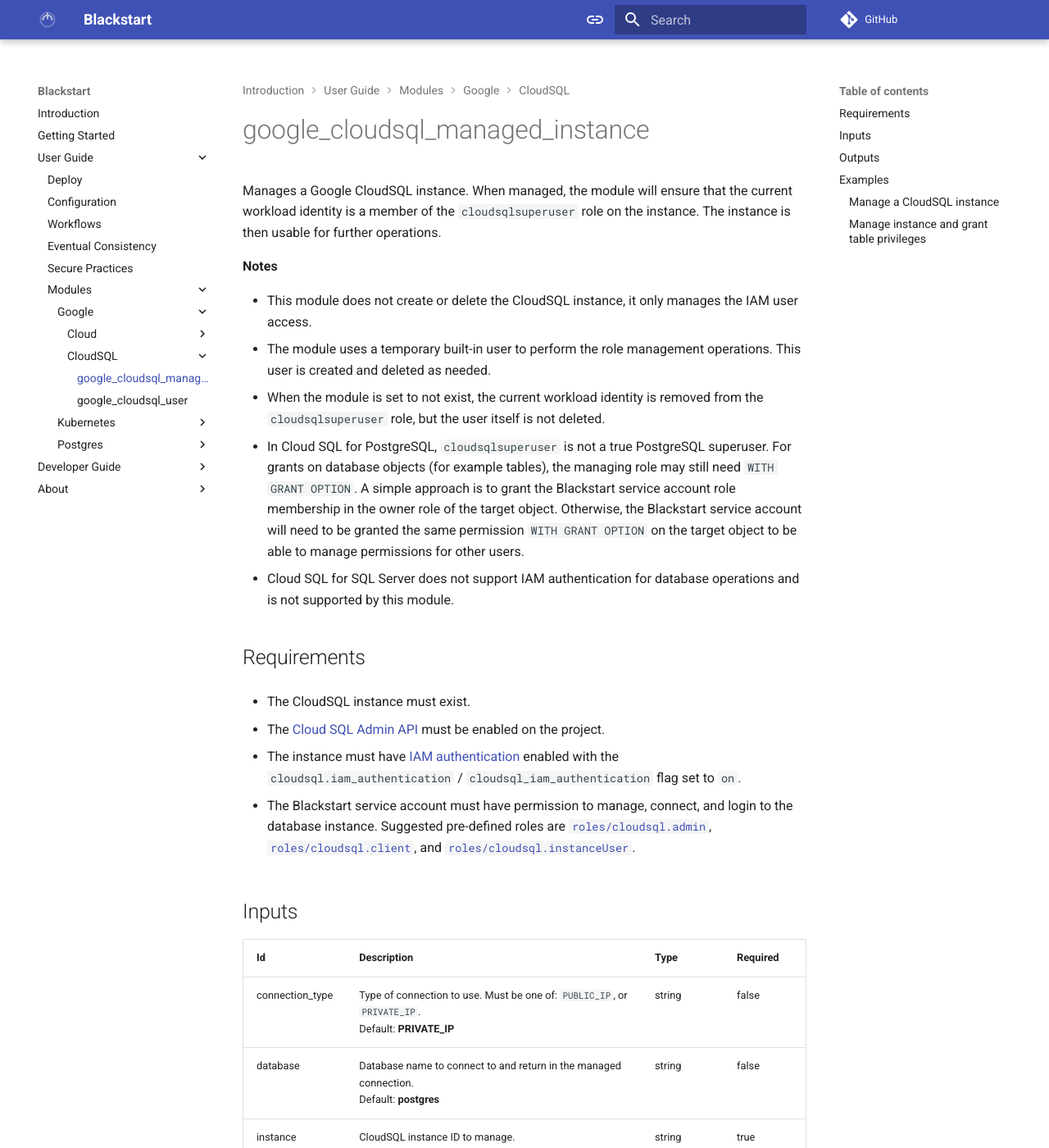
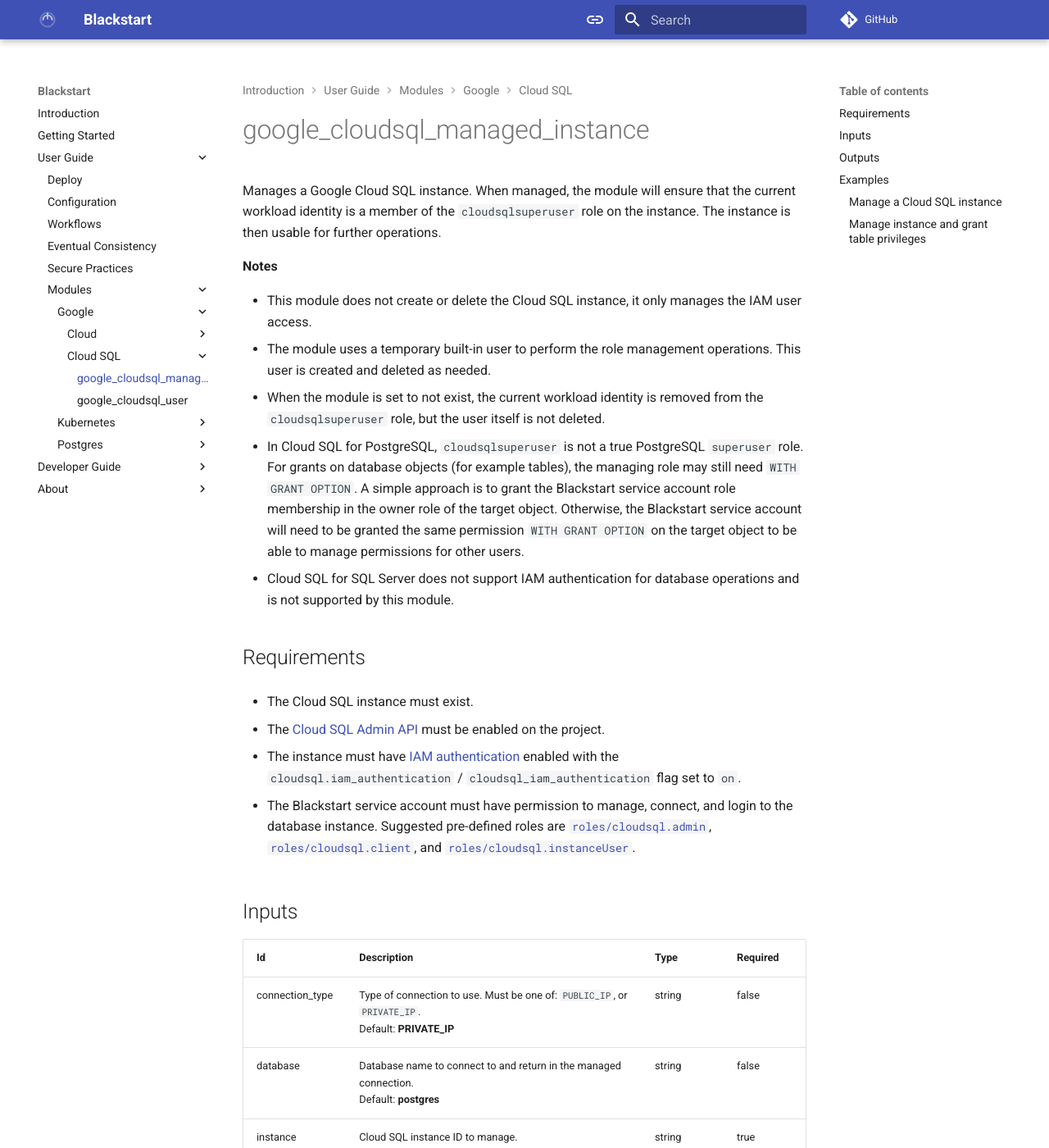
Before and after one commit to pezops/blackstart, an MkDocs documentation site: the page built from docs/user-guide/modules/Google/Cloud SQL/managed_instance.md, in a window 1280 px wide and 1400 px high. Shown: the whole window at 82% size. Built offline with MkDocs 1.6.1 and Material for MkDocs 9.7.7, drawn with Linux system fonts in a browser that asks for light colours; comment, search, counter and statistics services are not loaded; some of the changed text lies outside the part shown.

Commit message:
Normalize Cloud SQL naming to match official documentation

````diff
--- a/docs/user-guide/modules/Google/CloudSQL/README.md
+++ b/docs/user-guide/modules/Google/Cloud SQL/README.md
@@ -1,4 +1,4 @@
-# CloudSQL
+# Cloud Sql
 
 ## Modules
 
--- a/docs/user-guide/modules/Google/CloudSQL/managed_instance.md
+++ b/docs/user-guide/modules/Google/Cloud SQL/managed_instance.md
@@ -4,29 +4,29 @@ title: google_cloudsql_managed_instance
 
 # google_cloudsql_managed_instance
 
-Manages a Google CloudSQL instance. When managed, the module will ensure that the current workload
+Manages a Google Cloud SQL instance. When managed, the module will ensure that the current workload
 identity is a member of the `cloudsqlsuperuser` role on the instance. The instance is then usable
 for further operations.
 
 **Notes**
 
-- This module does not create or delete the CloudSQL instance, it only manages the IAM user access.
+- This module does not create or delete the Cloud SQL instance, it only manages the IAM user access.
 - The module uses a temporary built-in user to perform the role management operations. This user is
   created and deleted as needed.
 - When the module is set to not exist, the current workload identity is removed from the
   `cloudsqlsuperuser` role, but the user itself is not deleted.
-- In Cloud SQL for PostgreSQL, `cloudsqlsuperuser` is not a true PostgreSQL superuser. For grants on
-  database objects (for example tables), the managing role may still need `WITH GRANT OPTION`. A
-  simple approach is to grant the Blackstart service account role membership in the owner role of
-  the target object. Otherwise, the Blackstart service account will need to be granted the same
-  permission `WITH GRANT OPTION` on the target object to be able to manage permissions for other
-  users.
+- In Cloud SQL for PostgreSQL, `cloudsqlsuperuser` is not a true PostgreSQL `superuser` role. For
+  grants on database objects (for example tables), the managing role may still need
+  `WITH GRANT OPTION`. A simple approach is to grant the Blackstart service account role membership
+  in the owner role of the target object. Otherwise, the Blackstart service account will need to be
+  granted the same permission `WITH GRANT OPTION` on the target object to be able to manage
+  permissions for other users.
 - Cloud SQL for SQL Server does not support IAM authentication for database operations and is not
   supported by this module.
 
 ## Requirements
 
-- The CloudSQL instance must exist.
+- The Cloud SQL instance must exist.
 
 - The [Cloud SQL Admin API](https://docs.cloud.google.com/sql/docs/mysql/admin-api) must be enabled
   on the project.
@@ -48,19 +48,19 @@ for further operations.
 | --------------- | --------------------------------------------------------------------------------------------------- | ------ | -------- |
 | connection_type | Type of connection to use. Must be one of: `PUBLIC_IP`, or `PRIVATE_IP`.<br>Default: **PRIVATE_IP** | string | false    |
 | database        | Database name to connect to and return in the managed connection.<br>Default: **postgres**          | string | false    |
-| instance        | CloudSQL instance ID to manage.                                                                     | string | true     |
+| instance        | Cloud SQL instance ID to manage.                                                                    | string | true     |
 | project         | Google Cloud project ID. If not provided, the current project will be used.                         | string | false    |
 | user            | The user to manage. If not provided, the current user will be used.                                 | string | false    |
 
 ## Outputs
 
-| Id         | Description                                                                              | Type     |
-| ---------- | ---------------------------------------------------------------------------------------- | -------- |
-| connection | Database connection to the managed CloudSQL instance authenticated as the managing user. | \*sql.DB |
+| Id         | Description                                                                               | Type     |
+| ---------- | ----------------------------------------------------------------------------------------- | -------- |
+| connection | Database connection to the managed Cloud SQL instance authenticated as the managing user. | \*sql.DB |
 
 ## Examples
 
-### Manage a CloudSQL instance
+### Manage a Cloud SQL instance
 
 ```yaml
 id: manage-instance
--- a/docs/user-guide/modules/Google/README.md
+++ b/docs/user-guide/modules/Google/README.md
@@ -1,4 +1,4 @@
 # Google
 
 - [Cloud](./Cloud/)
-- [CloudSQL](./CloudSQL/)
+- [Cloud Sql](./Cloud SQL/)
````
Also changed, not shown: docs/user-guide/modules/Google/Cloud SQL/user.md (added, +60 -0 lines), docs/user-guide/modules/Google/CloudSQL/user.md (deleted, +0 -60 lines), 3 other files.
